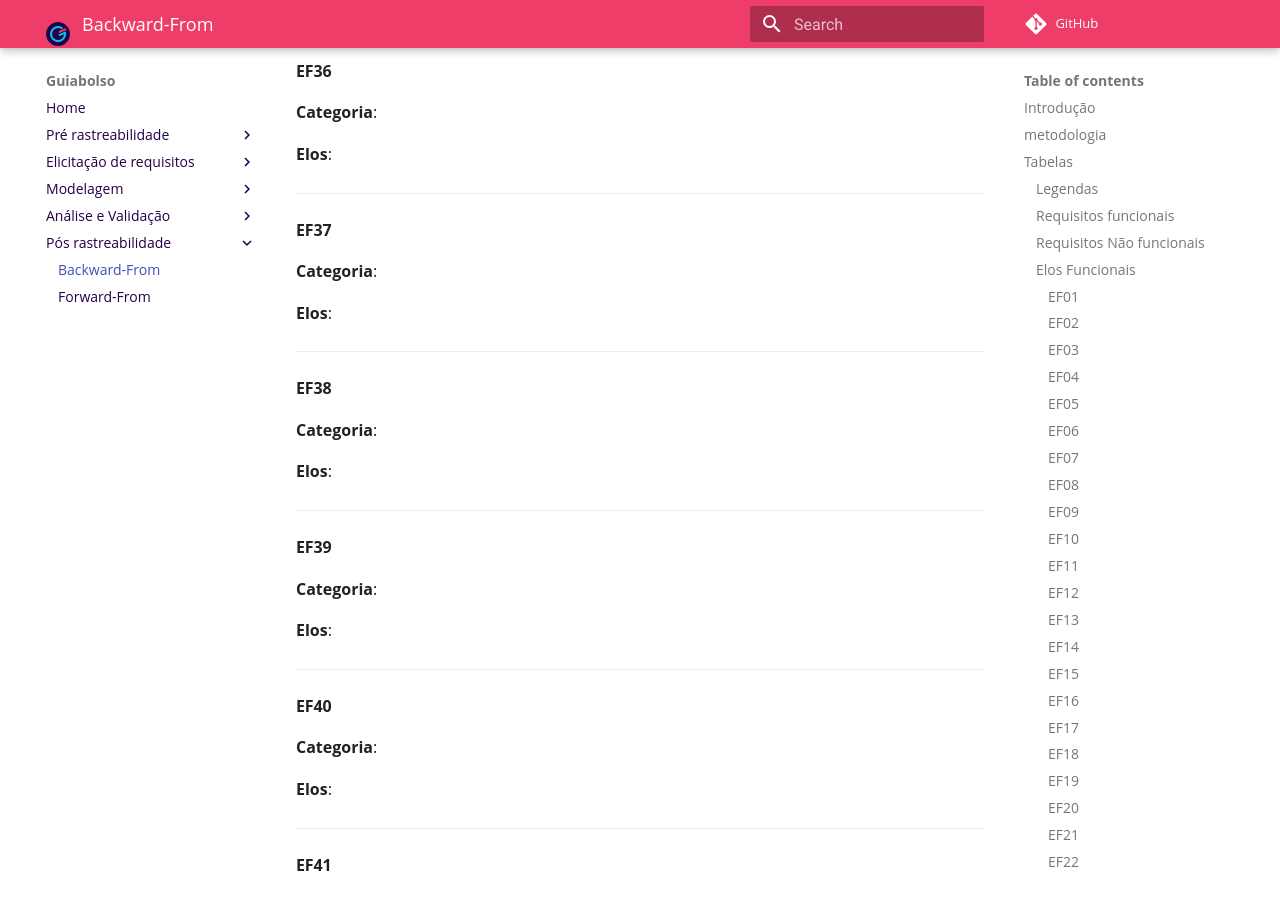
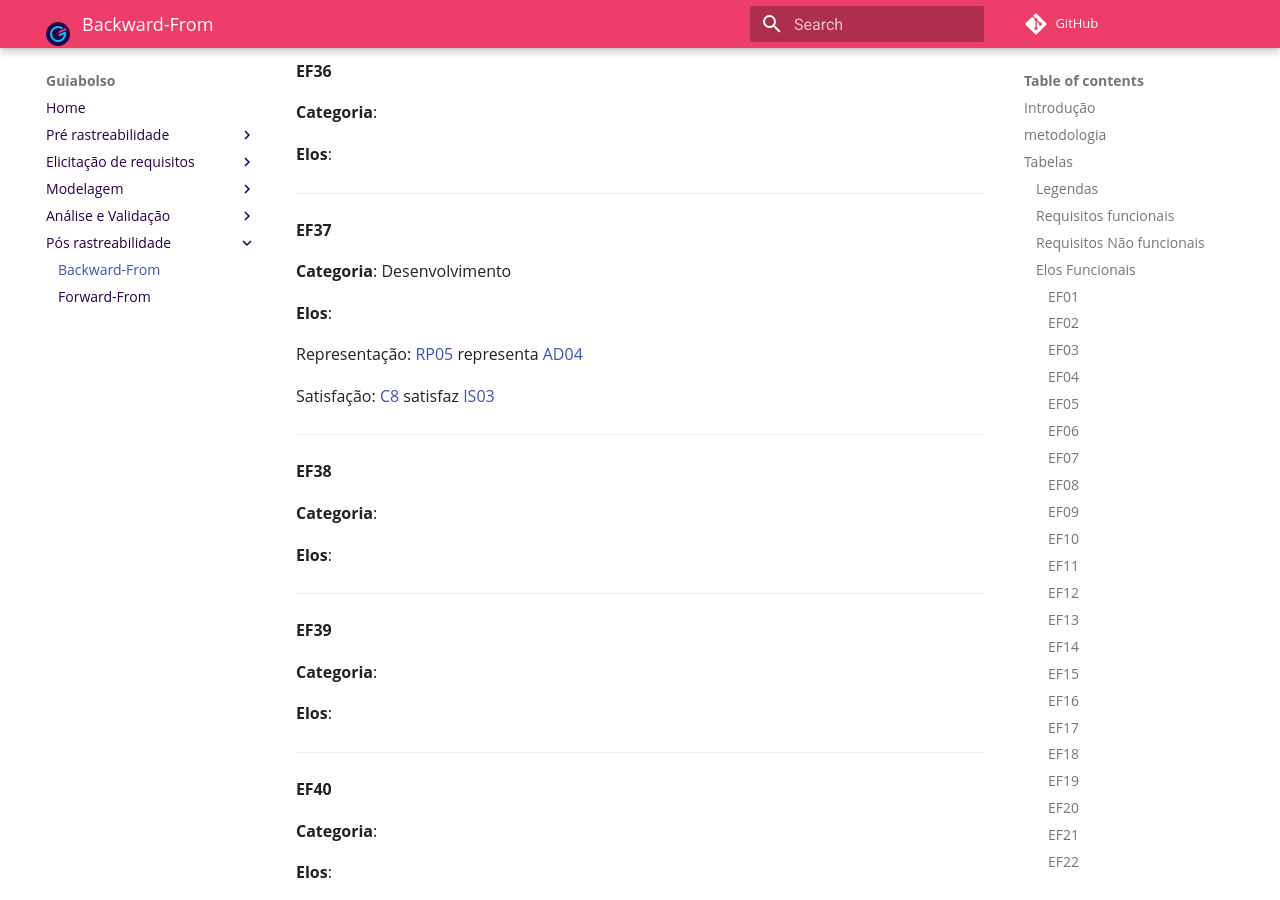
Before and after one commit to fga-disciplinas/2019.1-Guia-Bolso, an MkDocs documentation site: the page built from docs/pos-rastreabilidade/backward.md, in a window 1280 px wide and 900 px high, scrolled down 18117 px. Built offline with MkDocs 1.6.1 and Material for MkDocs 9.7.7, drawn with Linux system fonts in a browser that asks for light colours; comment, search, counter and statistics services are not loaded; old or Windows-style settings are respelled for this version of MkDocs; some of the changed lines change nothing that is shown.

Commit message:
Adicionado ELO

```diff
--- a/docs/pos-rastreabilidade/backward.md
+++ b/docs/pos-rastreabilidade/backward.md
@@ -63,13 +63,13 @@
 | RF34 | Sistema de conquistas para incentivar o usuário a usar aplicativo e poupar dinheiro |--|--|--|--|
 | RF35 | Permitir ao usuário escoher quais abas ele quer ver | --|--|--|--|
 | RF36 | Oferecer uma consultoria financeira através de dicas e avisos | --|--|--|--|
-| RF37 | Ter uma aba para simulação e contratação de empréstimos |[RP05](../../pre-rastreabilidade/richpicture/#rp05-emprestimo), [RP02](../../pre-rastreabilidade/richpicture/#rp02-usabilidade)| [AR](../../pre-rastreabilidade/argumentacao#arg04-fluxo-de-dinheiro-do-aplicativo), [AD04](../../elicitacao-de-requisitos/brainstorm#brainstorm-1-elicitacao-de-requisitos), [I3](../../elicitacao-de-requisitos/introspeccao#persona-3-paula) | [C8](../../modelagem/cenarios/#c8-simular-um-emprestimo), [C22](../../modelagem/cenarios/#c22-contratar-emprestimo), [L8](../../modelagem/lexicos/#c8-simular), [UC14](../../modelagem/casos_de_uso/#uc14-simular-um-emprestimo), [UC15](../../modelagem/casos_de_uso/#uc15-contratar-um-emprestimo), [EP16](../../modelagem/backlog/#ep16-emprestimos), [IS03](../../modelagem/instar/#is03-simular-um-emprestimo), |--|
-| RF38 | Visualização gráfica de gastos por categoria |[ARG02](../../pre-rastreabilidade/argumentacao/#arg02-extrato)|[AP](../../elicitacao-de-requisitos/analise-de-protocolo#verbalizacao-do-usuario), [Q](../../elicitacao-de-requisitos/questionario/#requisitos-elicitados), [AD](../../elicitacao-de-requisitos/brainstorm#brainstorm-1-elicitacao-de-requisitos), [INT](../../elicitacao-de-requisitos/introspeccao/) [ST](/elicitacao-de-requisitos/storytelling/#requisitos-elicitados_2)|[C1](../../modelagem/cenarios/#c1-categorizar-transacao), [C9](../../modelagem/cenarios/#c9-contas-residenciais), [EPS](../../modelagem/especificacao/#conhecimentos-previos), [UC11](../../modelagem/casos_de_uso/#uc11-categorizar-um-gasto) |--|
-| RF39 | Exibir diferença entre renda e gastos | [RP03](../../pre-rastreabilidade/richpicture/#rp03-preocupacoes-do-usuario)|[AP](../../elicitacao-de-requisitos/analise-de-protocolo#verbalizacao-do-usuario), [AD](../../elicitacao-de-requisitos/brainstorm#brainstorm-1-elicitacao-de-requisitos), [INT](../../elicitacao-de-requisitos/introspeccao/)|[L38](../../modelagem/lexicos/#c38-renda), [UC23](../../modelagem/casos_de_uso/#uc23-visualizar-comparacao-de-gastos)|--|
-| RF40 | Ter alertas importantes, como negativação, protesto ou crédito concedido| [RP09](../../pre-rastreabilidade/richpicture/#rp09-radar-cpf), [ARG08](../../pre-rastreabilidade/argumentacao/#arg08-serasa)|--|[C4](../../modelagem/cenarios/#c4-realizar-abertura-do-cadastro-positivo), [UC13](../../modelagem/casos_de_uso/#uc13-visualizar-status-do-nome-limpo-ou-sujo)|--|
-| RF41 | Ter alcance de metas, como carro, casa, roupa, celular | -- |--|[C3](../../modelagem/cenarios/#c3-criar-planejamento)|--|
-| RF42 | Ter perfis de usuário, por exemplo, bom administrador, bom investidor | [RP09](../../pre-rastreabilidade/richpicture/#rp09-radar-cpf), [RP05](../../pre-rastreabilidade/richpicture/#rp05-emprestimo), [AD](../../elicitacao-de-requisitos/brainstorm#brainstorm-1-elicitacao-de-requisitos)|--|--|--|
-| RF43 | Inserir limites de gastos por categoria |--|[AP](../../elicitacao-de-requisitos/analise-de-protocolo#verbalizacao-do-usuario)|[C3](../../modelagem/cenarios/#c3-criar-planejamento), [L40](../../modelagem/lexicos/#c40-planejamento-financeiro), [UC10](../../modelagem/casos_de_uso/#uc10-adicionar-planejamento)|--|
+| RF37 | Ter uma aba para simulação e contratação de empréstimos |[RP05](../../pre-rastreabilidade/richpicture/#rp05-emprestimo), [RP02](../../pre-rastreabilidade/richpicture/#rp02-usabilidade)| [AR](../../pre-rastreabilidade/argumentacao#arg04-fluxo-de-dinheiro-do-aplicativo), [AD04](../../elicitacao-de-requisitos/brainstorm#brainstorm-1-elicitacao-de-requisitos), [I3](../../elicitacao-de-requisitos/introspeccao#persona-3-paula) | [C8](../../modelagem/cenarios/#c8-simular-um-emprestimo), [C22](../../modelagem/cenarios/#c22-contratar-emprestimo), [L8](../../modelagem/lexicos/#c8-simular), [UC14](../../modelagem/casos_de_uso/#uc14-simular-um-emprestimo), [UC15](../../modelagem/casos_de_uso/#uc15-contratar-um-emprestimo), [EP16](../../modelagem/backlog/#ep16-emprestimos), [IS03](../../modelagem/instar/#is03-simular-um-emprestimo), |[EF37](#ef37)|
+| RF38 | Visualização gráfica de gastos por categoria |[ARG02](../../pre-rastreabilidade/argumentacao/#arg02-extrato)|[AP](../../elicitacao-de-requisitos/analise-de-protocolo#verbalizacao-do-usuario), [Q](../../elicitacao-de-requisitos/questionario/#requisitos-elicitados), [AD](../../elicitacao-de-requisitos/brainstorm#brainstorm-1-elicitacao-de-requisitos), [INT](../../elicitacao-de-requisitos/introspeccao/) [ST](/elicitacao-de-requisitos/storytelling/#requisitos-elicitados_2)|[C1](../../modelagem/cenarios/#c1-categorizar-transacao), [C9](../../modelagem/cenarios/#c9-contas-residenciais), [EPS](../../modelagem/especificacao/#conhecimentos-previos), [UC11](../../modelagem/casos_de_uso/#uc11-categorizar-um-gasto) |[EF38](#ef38)|
+| RF39 | Exibir diferença entre renda e gastos | [RP03](../../pre-rastreabilidade/richpicture/#rp03-preocupacoes-do-usuario)|[AP](../../elicitacao-de-requisitos/analise-de-protocolo#verbalizacao-do-usuario), [AD](../../elicitacao-de-requisitos/brainstorm#brainstorm-1-elicitacao-de-requisitos), [INT](../../elicitacao-de-requisitos/introspeccao/)|[L38](../../modelagem/lexicos/#c38-renda), [UC23](../../modelagem/casos_de_uso/#uc23-visualizar-comparacao-de-gastos)|[EF39](#ef39)|
+| RF40 | Ter alertas importantes, como negativação, protesto ou crédito concedido| [RP09](../../pre-rastreabilidade/richpicture/#rp09-radar-cpf), [ARG08](../../pre-rastreabilidade/argumentacao/#arg08-serasa)|--|[C4](../../modelagem/cenarios/#c4-realizar-abertura-do-cadastro-positivo), [UC13](../../modelagem/casos_de_uso/#uc13-visualizar-status-do-nome-limpo-ou-sujo)|[EF40](#ef40)|
+| RF41 | Ter alcance de metas, como carro, casa, roupa, celular | -- |--|[C3](../../modelagem/cenarios/#c3-criar-planejamento)|[EF41](#ef41)|
+| RF42 | Ter perfis de usuário, por exemplo, bom administrador, bom investidor | [RP09](../../pre-rastreabilidade/richpicture/#rp09-radar-cpf), [RP05](../../pre-rastreabilidade/richpicture/#rp05-emprestimo), [AD](../../elicitacao-de-requisitos/brainstorm#brainstorm-1-elicitacao-de-requisitos)|--|--|[EF42](#ef42)|
+| RF43 | Inserir limites de gastos por categoria |--|[AP](../../elicitacao-de-requisitos/analise-de-protocolo#verbalizacao-do-usuario)|[C3](../../modelagem/cenarios/#c3-criar-planejamento), [L40](../../modelagem/lexicos/#c40-planejamento-financeiro), [UC10](../../modelagem/casos_de_uso/#uc10-adicionar-planejamento)|[EF43](#ef43)|
 | RF44 | Notificar quando o gasto for excedido |--|--|--|--|
 | RF45 | O app deve mostrar notificações de quando se ultrapassa uma meta estabelecida pelo usuario | --|--|--|--|
 | RF46 | O app deve oferecer cupons baseado na geolocalização do usuário | [RP07](../../pre-rastreabilidade/richpicture/#rp07-aba-guia)|--|--|--|
@@ -466,9 +466,13 @@
 ---
 
 #### EF37
-**Categoria**:
+**Categoria**: Desenvolvimento
 
 **Elos**:
+
+Representação: [RP05](../../pre-rastreabilidade/richpicture/#rp05-emprestimo) representa [AD04](../../elicitacao-de-requisitos/brainstorm#brainstorm-1-elicitacao-de-requisitos)
+
+Satisfação: [C8](../../modelagem/cenarios/#c8-simular-um-emprestimo) satisfaz [IS03](../../modelagem/instar/#is03-simular-um-emprestimo)
 
 ---
 
```
